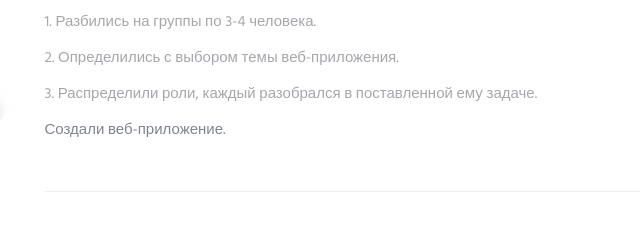
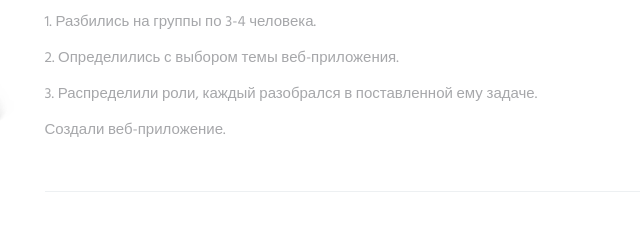
Before and after one commit to Tatiana-Bar/tatianabar.github.io, a plain HTML site: page index.html in a window 1280 px wide. Shown: the part 1545-1780 px from the top of the page, 513-1153 px from the left. Drawn offline with Linux system fonts and the light colour scheme.

Commit message:
Update index.html

```diff
--- a/index.html
+++ b/index.html
@@ -166,7 +166,7 @@
                                     <p>1. Разбились на группы по 3-4 человека. </p>
 									<p>2. Определились с выбором темы веб-приложения.</p>
 									<p>3. Распределили роли, каждый разобрался в поставленной ему задаче.<p>
-									<p><a href="https://github.com/stankin/inet-2017/tree/master/idm-17-05/Babenko_E_V">Создали веб-приложение.</p>
+									<p>Создали веб-приложение.</p>
                                 </div>
                             </div>
                         </div>
```
